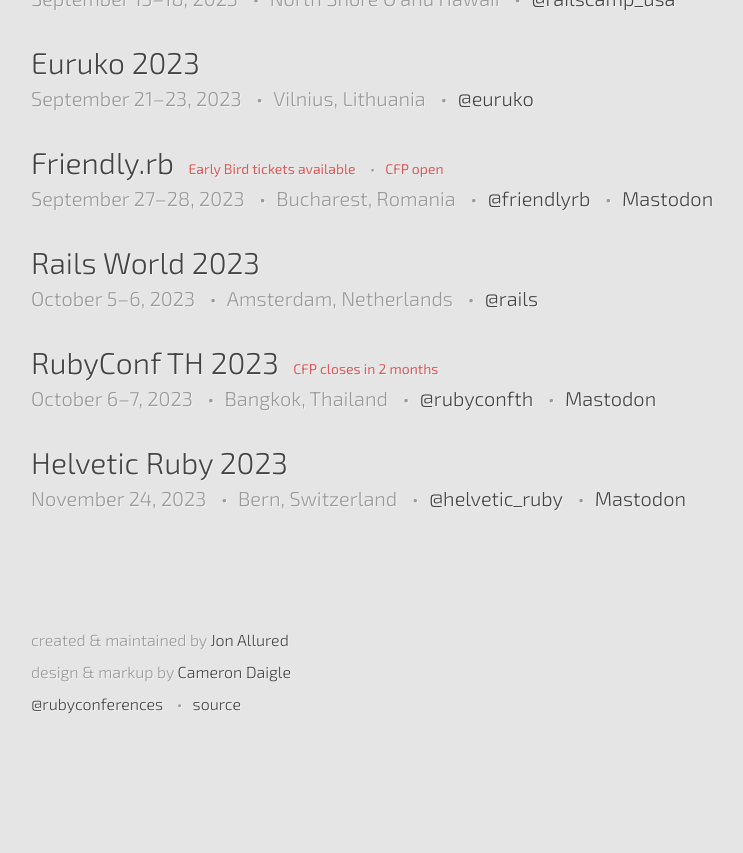
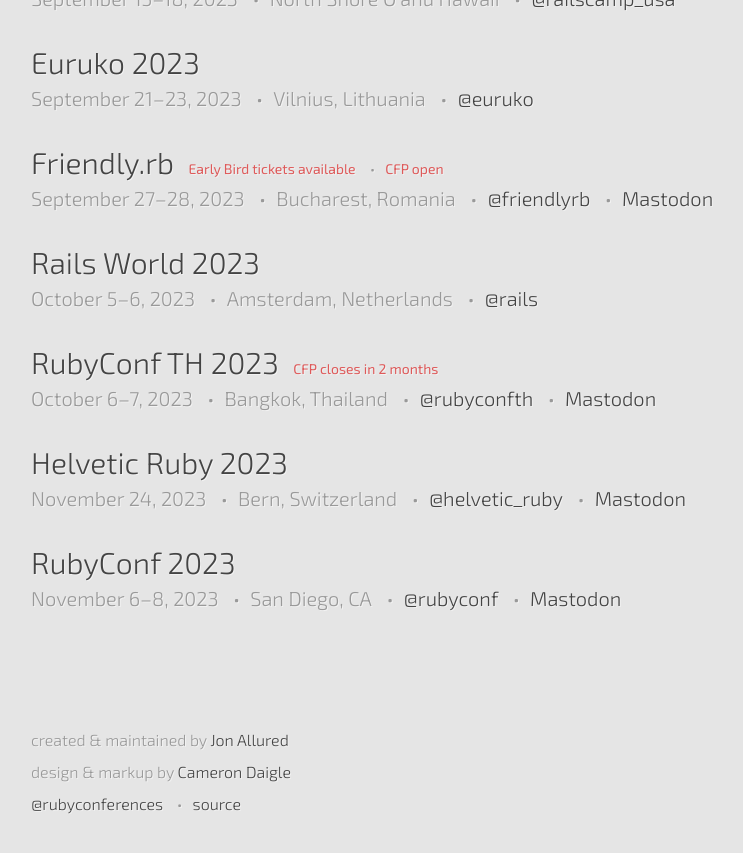
Before and after one commit to ruby-conferences/ruby-conferences.github.io, a Jekyll site: the page built from index.html, in a window 1280 px wide and 900 px high, scrolled down 1418 px. Shown: the top 853 px of the window, without its empty margins (209-952 px from the left). Built offline with Jekyll 4.4.1, drawn with Linux system fonts in a browser that asks for light colours; before the commit the page ends 2218 px from its top, so only the background shows below that.

Commit message:
Add RubyConf 2023 - San Diego
Reason for Change
=================
* Add RubyConf 2023 in San Diego

Changes
=======
* Add the conference

Minor
=====
* `.gitignore` the `bin/` directory
* add a `.ruby-version` file

```diff
--- a/_data/conferences.yml
+++ b/_data/conferences.yml
@@ -2290,3 +2290,11 @@
   url: https://helvetic-ruby.ch
   twitter: helvetic_ruby
   mastodon: https://ruby.social/@helvetic_ruby
+
+- name: RubyConf 2023
+  location: San Diego, CA
+  start_date: 2023-11-06
+  end_date: 2023-11-08
+  url: https://rubyconf.org
+  twitter: rubyconf
+  mastodon: https://ruby.social/@rubyconf
```
Also changed, not shown: 2 other files.
